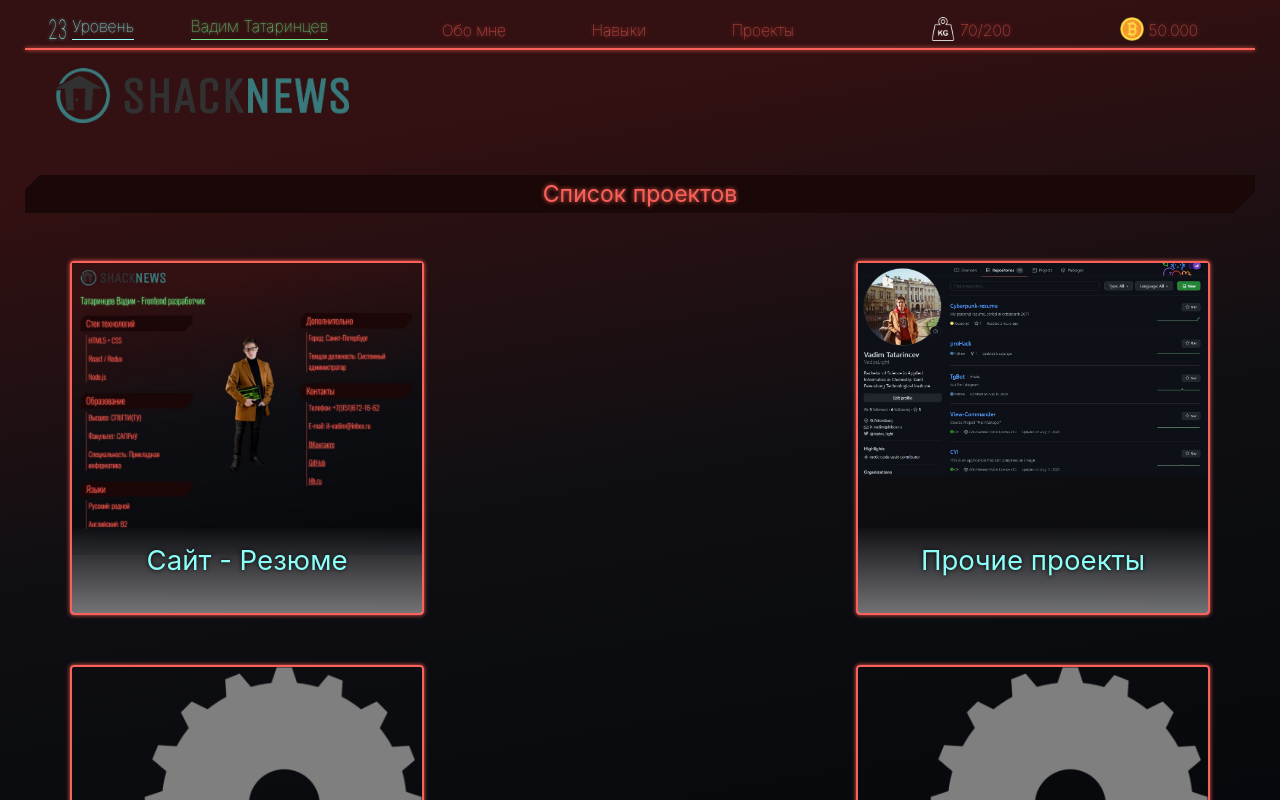
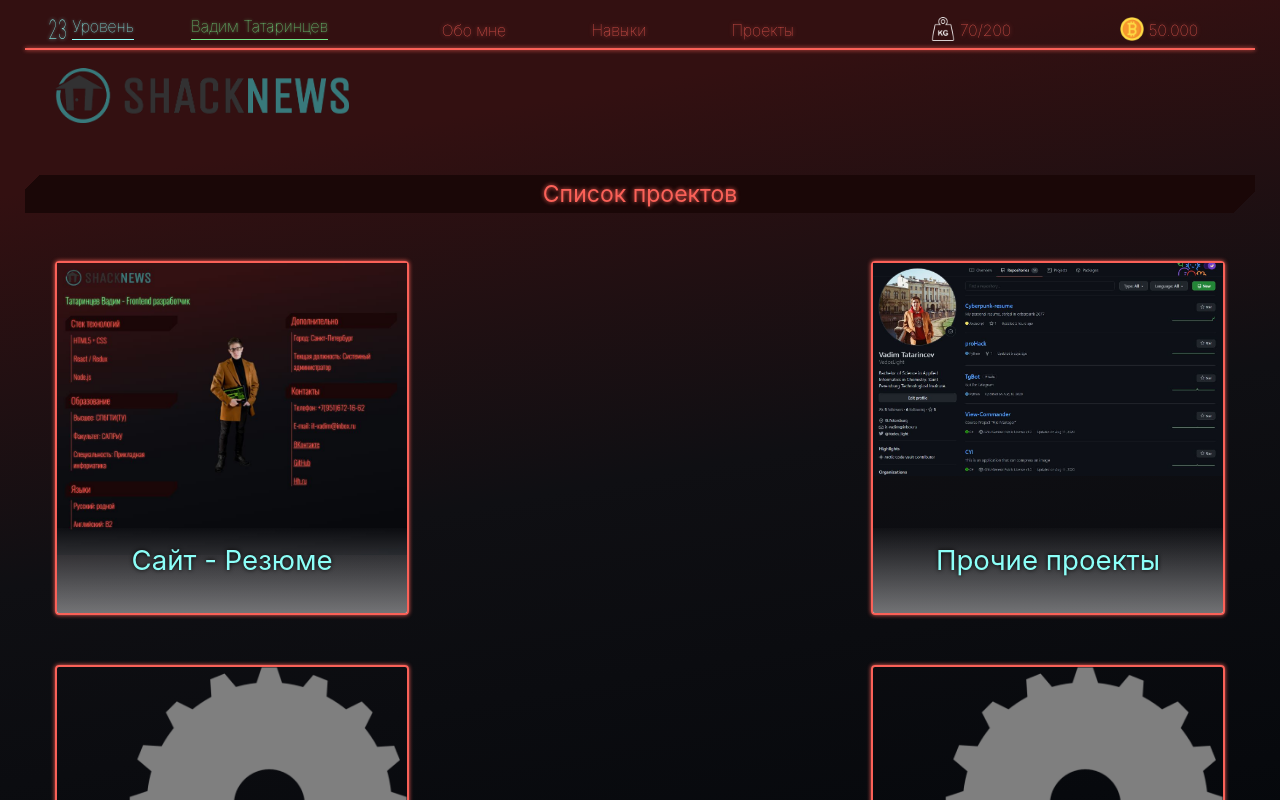
Before and after one commit to VadosLight/Cyberpunk-resume, a React (Create React App) app: page /projects in a window 1280 px wide. Shown: the top 800 px of the page. Built offline with nearby package versions, Linux system fonts and the light colour scheme.

Commit message:
Some changes

```diff
--- a/src/pages/Projects.css
+++ b/src/pages/Projects.css
@@ -43,7 +43,7 @@ img {
 
 .project {
   position: relative;
-  margin: 25px 45px;
+  margin: 25px 30px;
   border-radius: 4px;
 
   border: 2px solid var(--pink-glow);
```
